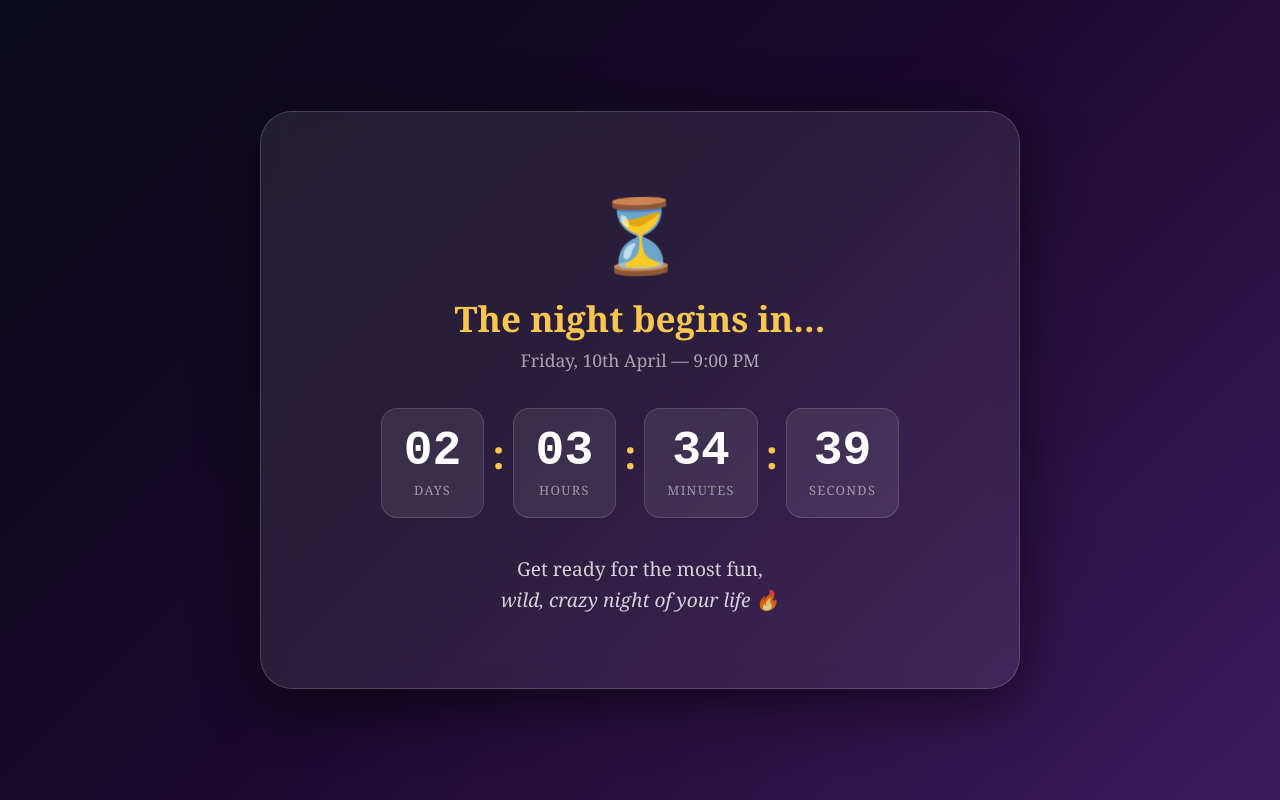
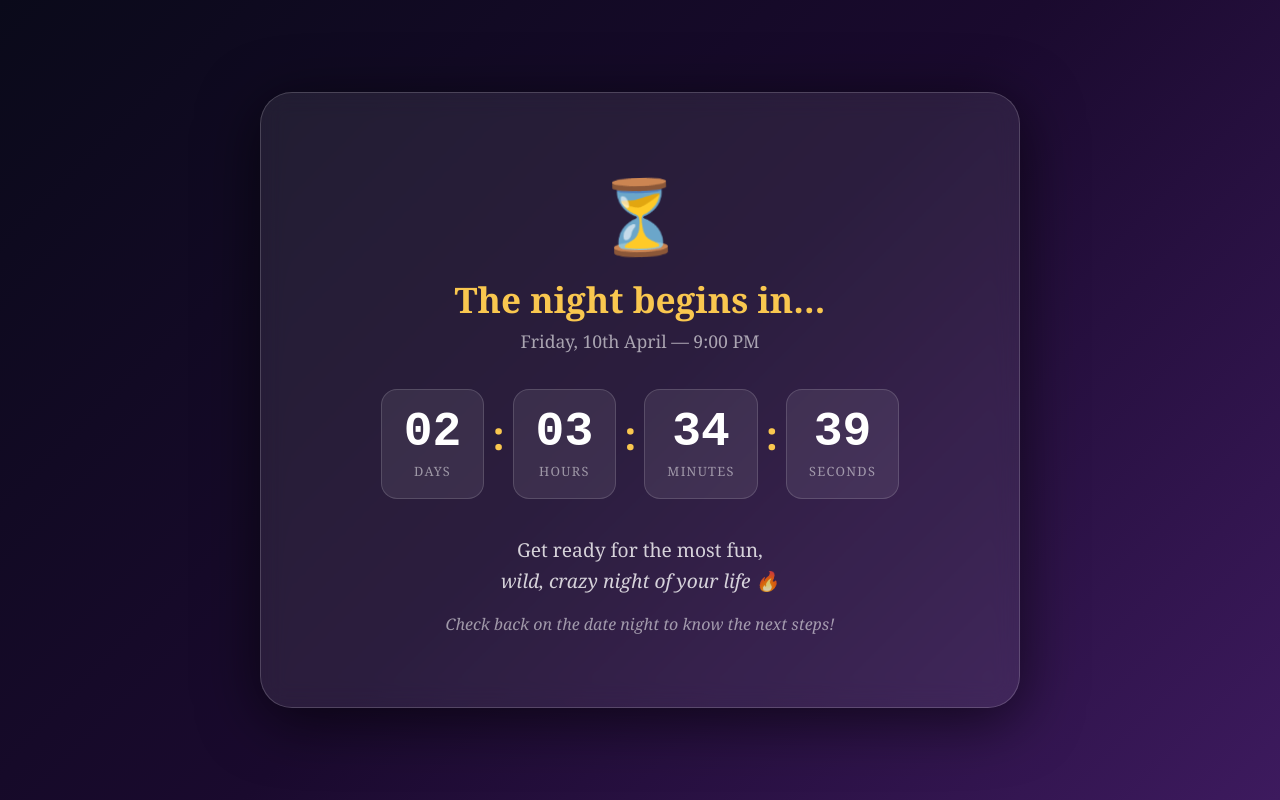
Before and after one commit to shabeeha/LLM_decides_your_night, a Flask app: page /timer in a window 1280 px wide. Run offline with Flask 3, Linux system fonts and the light colour scheme.

Commit message:
adding text

```diff
--- a/static/css/style.css
+++ b/static/css/style.css
@@ -342,6 +342,13 @@ body {
   line-height: 1.6;
 }
 
+.timer-checkin {
+  margin-top: 16px;
+  font-size: 1rem;
+  color: rgba(255,255,255,0.55);
+  font-style: italic;
+}
+
 .btn-start {
   background: linear-gradient(135deg, #f9c74f, #f97316);
   color: #1a0a2e;
--- a/templates/timer.html
+++ b/templates/timer.html
@@ -36,6 +36,7 @@
     </div>
 
     <p class="timer-tease" id="timer-tease">Get ready for the most fun,<br><em>wild, crazy night of your life 🔥</em></p>
+    <p class="timer-checkin">Check back on the date night to know the next steps!</p>
 
     <a href="/rules" class="btn btn-start" id="start-btn" style="display:none;">
       🔥 Start your date night
```
